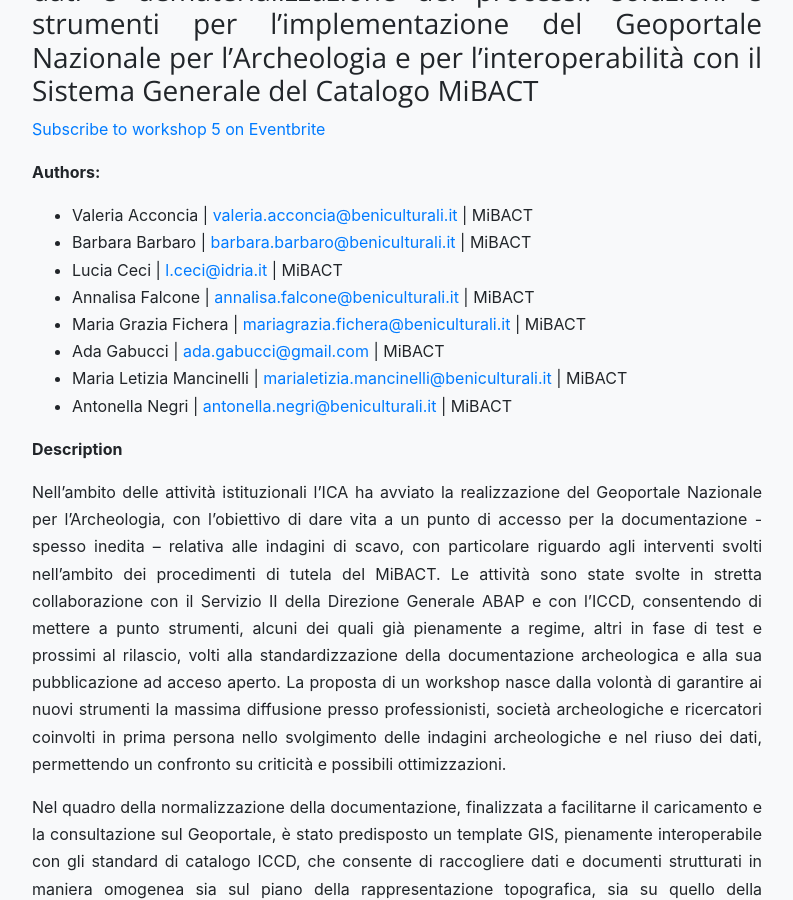
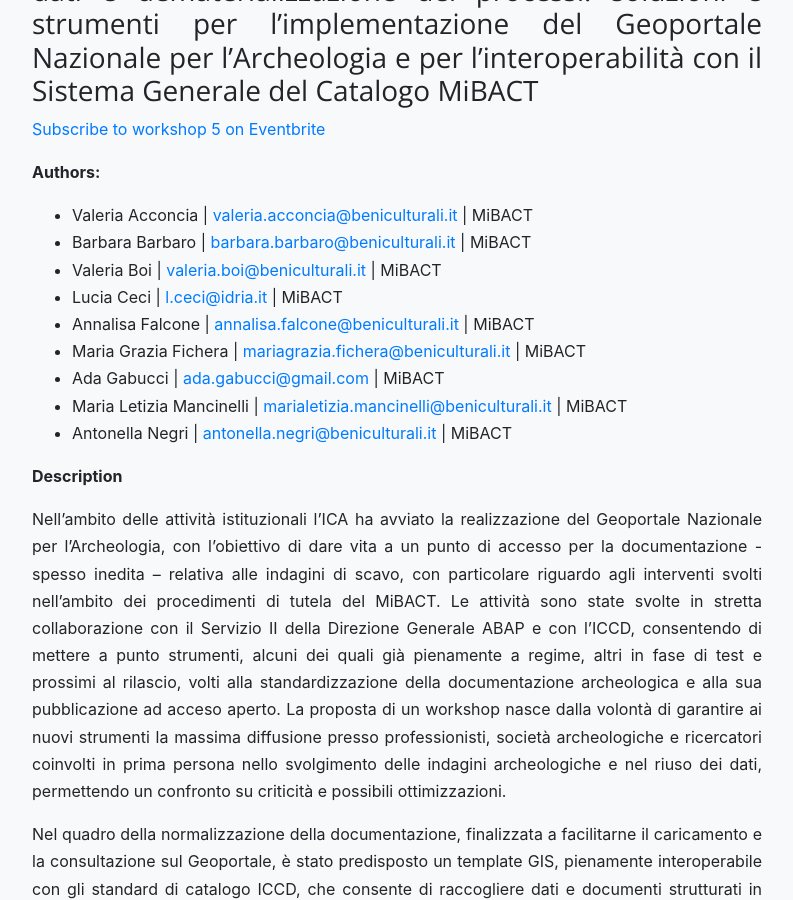
Before and after one commit to archeofoss/archeofoss2020, a Jekyll site: the page built from workshops.md, in a window 1280 px wide and 900 px high, scrolled down 5568 px. Shown: the whole window, without its empty margins (243-1036 px from the left). Built offline with Jekyll 4.4.1, drawn with Linux system fonts in a browser that asks for light colours; nearby versions of some CDN libraries.

Commit message:
Update workshops.md

```diff
--- a/workshops.md
+++ b/workshops.md
@@ -149,6 +149,7 @@
 **Authors:**
 - Valeria Acconcia \| [valeria.acconcia@beniculturali.it](mailto:valeria.acconcia@beniculturali.it) \| MiBACT
 - Barbara Barbaro \| [barbara.barbaro@beniculturali.it](mailto:barbara.barbaro@beniculturali.it) \| MiBACT
+- Valeria Boi \| [valeria.boi@beniculturali.it](mailto:valeria.boi@beniculturali.it) \| MiBACT
 - Lucia Ceci \| [l.ceci@idria.it](mailto:l.ceci@idria.it) \| MiBACT
 - Annalisa Falcone \| [annalisa.falcone@beniculturali.it](mailto:annalisa.falcone@beniculturali.it) \| MiBACT
 - Maria Grazia Fichera \| [mariagrazia.fichera@beniculturali.it](mailto:mariagrazia.fichera@beniculturali.it) \| MiBACT
```
